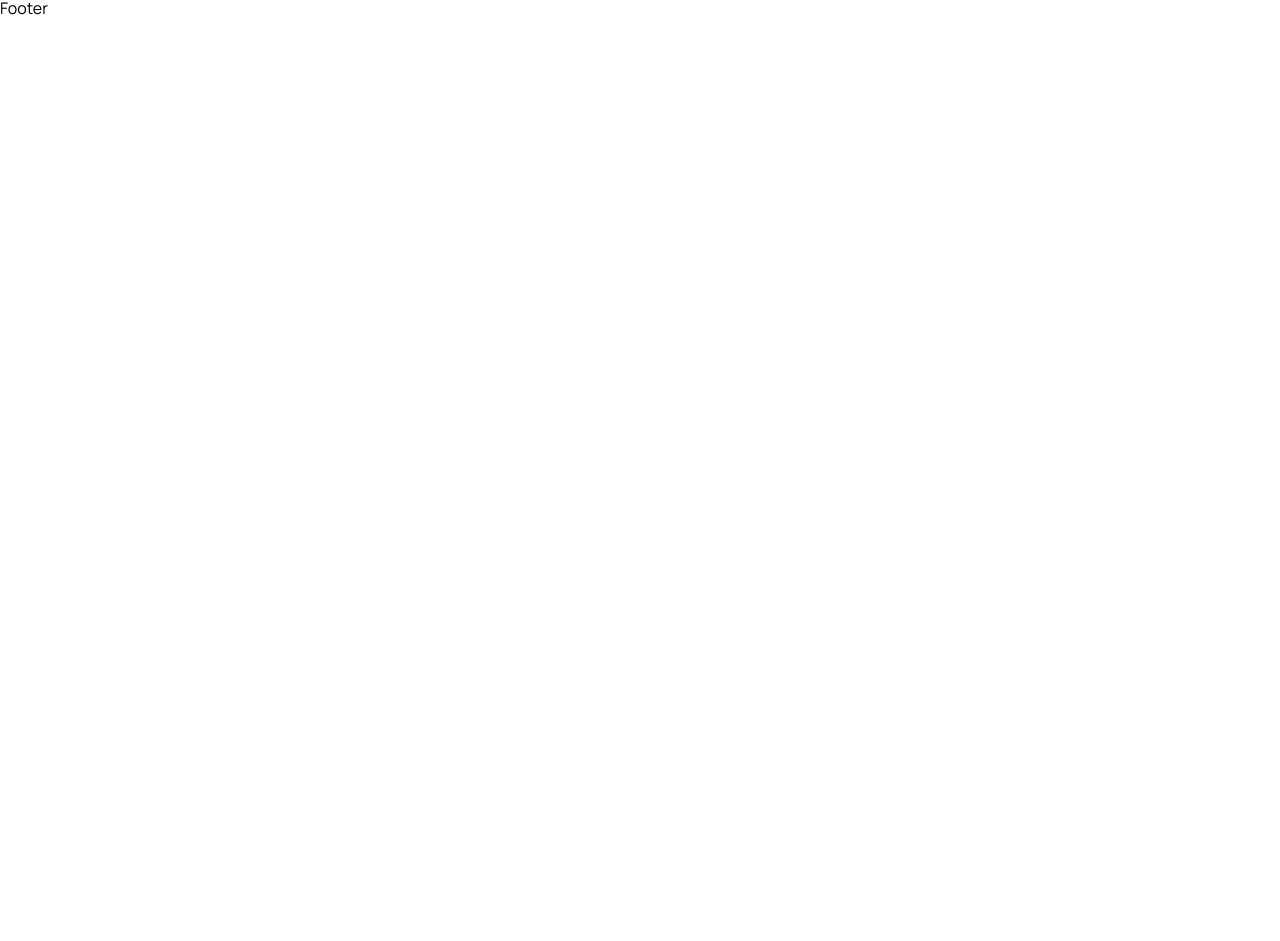
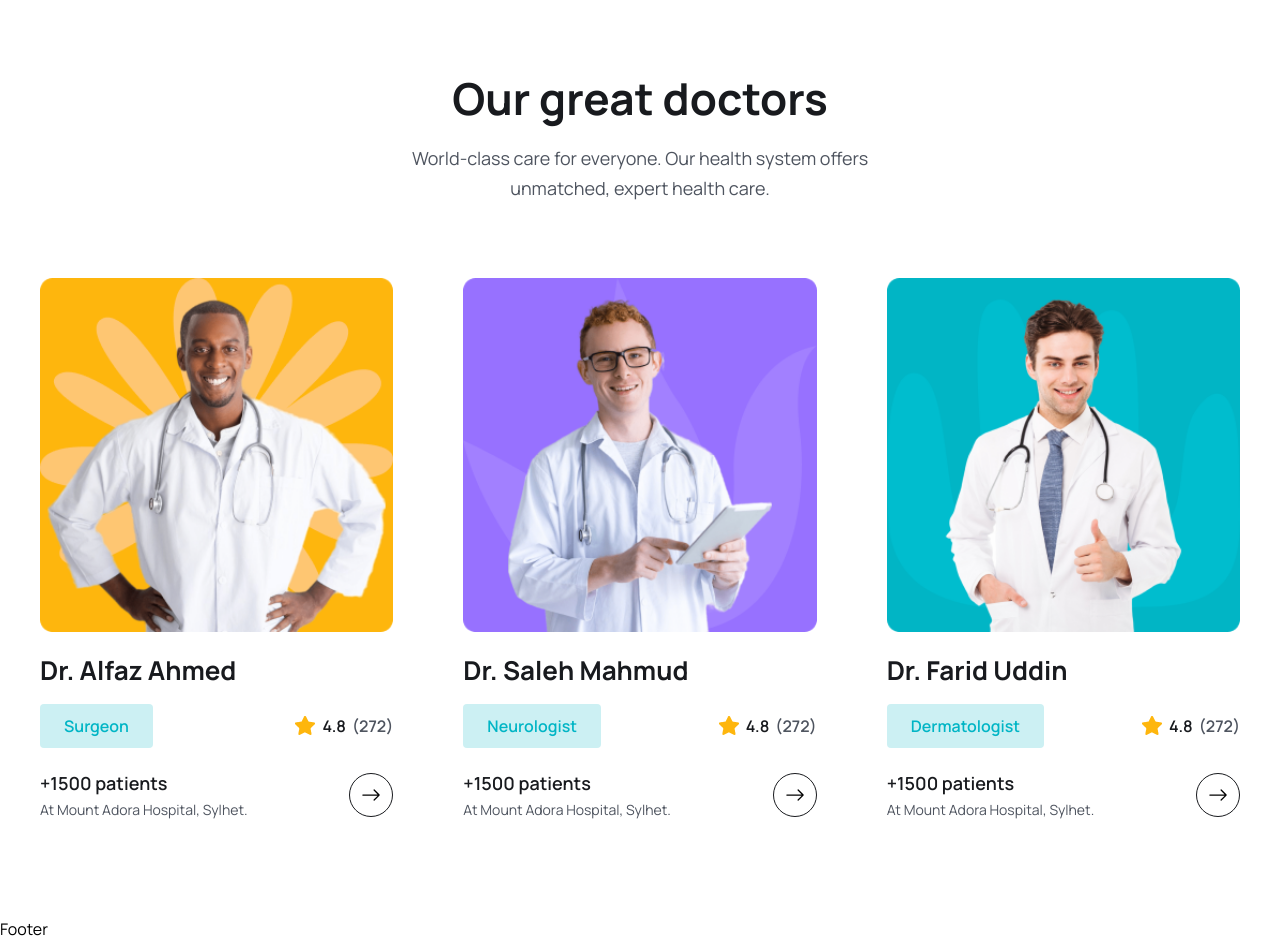
Before and after one commit to erfanheshmati/mern-medicare, a React (Vite) app in the folder frontend/: page / in a window 1280 px wide. Shown: the part 3832-4773 px from the top of the page. Before the commit the page ends 3852 px from the top, so only its background shows below. Built offline with nearby package versions, Linux system fonts and the light colour scheme.

Commit message:
doctors section ui design

```diff
--- a/frontend/src/assets/data/doctors.js
+++ b/frontend/src/assets/data/doctors.js
@@ -6,7 +6,7 @@
   {
     id: "01",
     name: "Dr. Alfaz Ahmed",
-    specialty: "Surgeon",
+    specialization: "Surgeon",
     avgRating: 4.8,
     totalRating: 272,
     photo: doctorImg01,
@@ -16,7 +16,7 @@
   {
     id: "02",
     name: "Dr. Saleh Mahmud",
-    specialty: "Neurologist",
+    specialization: "Neurologist",
     avgRating: 4.8,
     totalRating: 272,
     photo: doctorImg02,
@@ -26,7 +26,7 @@
   {
     id: "03",
     name: "Dr. Farid Uddin",
-    specialty: "Dermatologist",
+    specialization: "Dermatologist",
     avgRating: 4.8,
     totalRating: 272,
     photo: doctorImg03,
--- /dev/null
+++ b/frontend/src/components/DoctorCard.jsx
@@ -0,0 +1,48 @@
+import { BsArrowRight } from "react-icons/bs"
+import starIcon from "../assets/images/Star.png"
+import { Link } from "react-router-dom"
+
+export default function DoctorCard({ doctor }) {
+
+    const { name, avgRating, totalRating, photo, specialization, totalPatients, hospital } = doctor
+
+    return (
+        <div className="p-3 lg:p-5">
+            <div>
+                <img src={photo} alt="" className="w-full" />
+            </div>
+            <h2 className="text-[18px] leading-[30px] lg:text-[26px] lg:leading-9 text-headingColor font-[700] mt-3 lg:mt-5">
+                {name}
+            </h2>
+            <div className="mt-2 lg:mt-4 flex items-center justify-between">
+                <span className="bg-[#ccf0f3] text-irisBlueColor py-1 px-2 lg:py-2 lg:px-6 text-[12px] leading-4 lg:text-[16px] lg:leading-7 font-semibold rounded">
+                    {specialization}
+                </span>
+                <div className="flex items-center gap-[6px]">
+                    <span className="flex items-center gap-[6px] text-[14px] leading-6 lg:text-[16px] lg:leading-7 font-semibold text-headingColor">
+                        <img src={starIcon} alt="" /> {avgRating}
+                    </span>
+                    <span className="text-[14px] leading-6 lg:text-[16px] lg:leading-7 font-semibold text-textColor">
+                        ({totalRating})
+                    </span>
+                </div>
+            </div>
+            <div className="mt-[18px] lg:mt-5 flex items-center justify-between">
+                <div>
+                    <h3 className="text-[16px] leading-7 lg:text-[18px] lg:leading-[30px] font-semibold text-headingColor">
+                        +{totalPatients} patients
+                    </h3>
+                    <p className="text-[14px] leading-6 font-[400] text-textColor">
+                        At {hospital}
+                    </p>
+                </div>
+                <Link
+                    to="/doctors/1"
+                    className="w-[44px] h-[44px] rounded-full border border-solid border-[#181a1e] flex items-center justify-center group hover:bg-primaryColor hover:border-none"
+                >
+                    <BsArrowRight className="group-hover:text-white w-6 h-5" />
+                </Link>
+            </div>
+        </div>
+    )
+}
--- /dev/null
+++ b/frontend/src/components/DoctorList.jsx
@@ -0,0 +1,12 @@
+import { doctors } from "../assets/data/doctors"
+import DoctorCard from "./DoctorCard"
+
+export default function DoctorList() {
+    return (
+        <div className="grid grid-cols-1 sm:grid-cols-2 md:grid-cols-3 gap-5 lg:gap-[30px] mt-[30px] lg:mt-[55px]">
+            {doctors.map((doctor) => (
+                <DoctorCard key={doctor.id} doctor={doctor} />
+            ))}
+        </div>
+    )
+}
--- /dev/null
+++ b/frontend/src/components/Doctors.jsx
@@ -0,0 +1,19 @@
+import DoctorList from "./DoctorList";
+
+export default function Doctors() {
+    return (
+        <section>
+            <div className="container">
+                <div className="xl:w-[470px] mx-auto">
+                    <h2 className="heading text-center">
+                        Our great doctors
+                    </h2>
+                    <p className="text__para text-center">
+                        World-class care for everyone. Our health system offers unmatched, expert health care.
+                    </p>
+                </div>
+                <DoctorList />
+            </div>
+        </section>
+    )
+}
--- a/frontend/src/pages/Home.jsx
+++ b/frontend/src/pages/Home.jsx
@@ -1,4 +1,5 @@
 import About from "../components/About";
+import Doctors from "../components/Doctors";
 import Feature from "../components/Feature";
 import Hero from "../components/Hero";
 import HowItWorks from "../components/HowItWorks";
@@ -12,6 +13,7 @@
             <About />
             <Services />
             <Feature />
+            <Doctors />
         </>
     )
 }
--- a/frontend/src/pages/doctors/Doctors.jsx
+++ /dev/null
@@ -1,8 +0,0 @@
-
-export default function Doctors() {
-    return (
-        <div>
-            Doctors
-        </div>
-    )
-}
--- a/frontend/src/routes/Router.jsx
+++ b/frontend/src/routes/Router.jsx
@@ -3,9 +3,9 @@
 import Services from "../components/Services"
 import Login from "../pages/Login"
 import Signup from "../pages/Signup"
-import Contact from "../pages/Contact"
-import Doctors from "../pages/doctors/Doctors"
-import DoctorDetails from "../pages/doctors/DoctorDetails"
+import Contact from "../components/Contact"
+import Doctors from "../components/Doctors"
+import DoctorDetails from "../components/DoctorDetails"
 
 export default function Router() {
     return (
```
Also changed, not shown: frontend/src/components/Contact.jsx (renamed from frontend/src/pages/Contact.jsx), frontend/src/components/DoctorDetails.jsx (renamed from frontend/src/pages/doctors/DoctorDetails.jsx).
